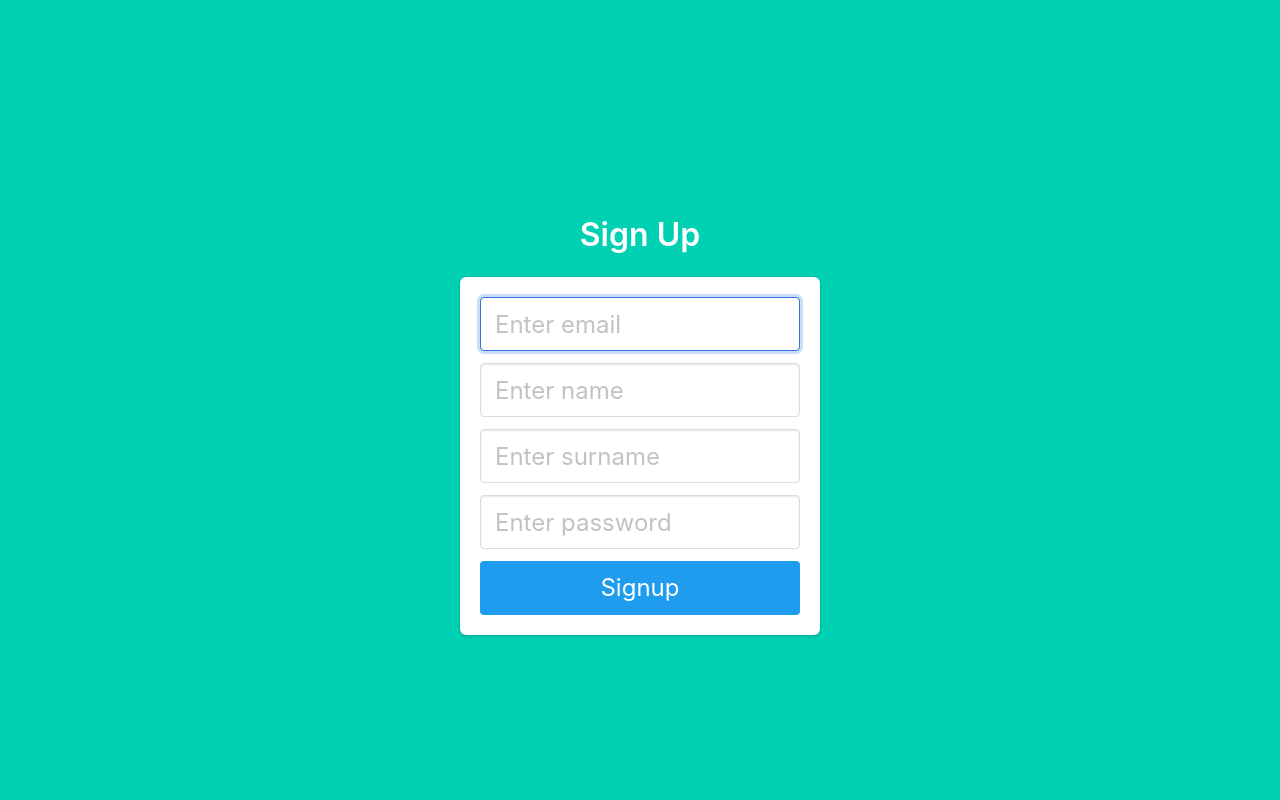
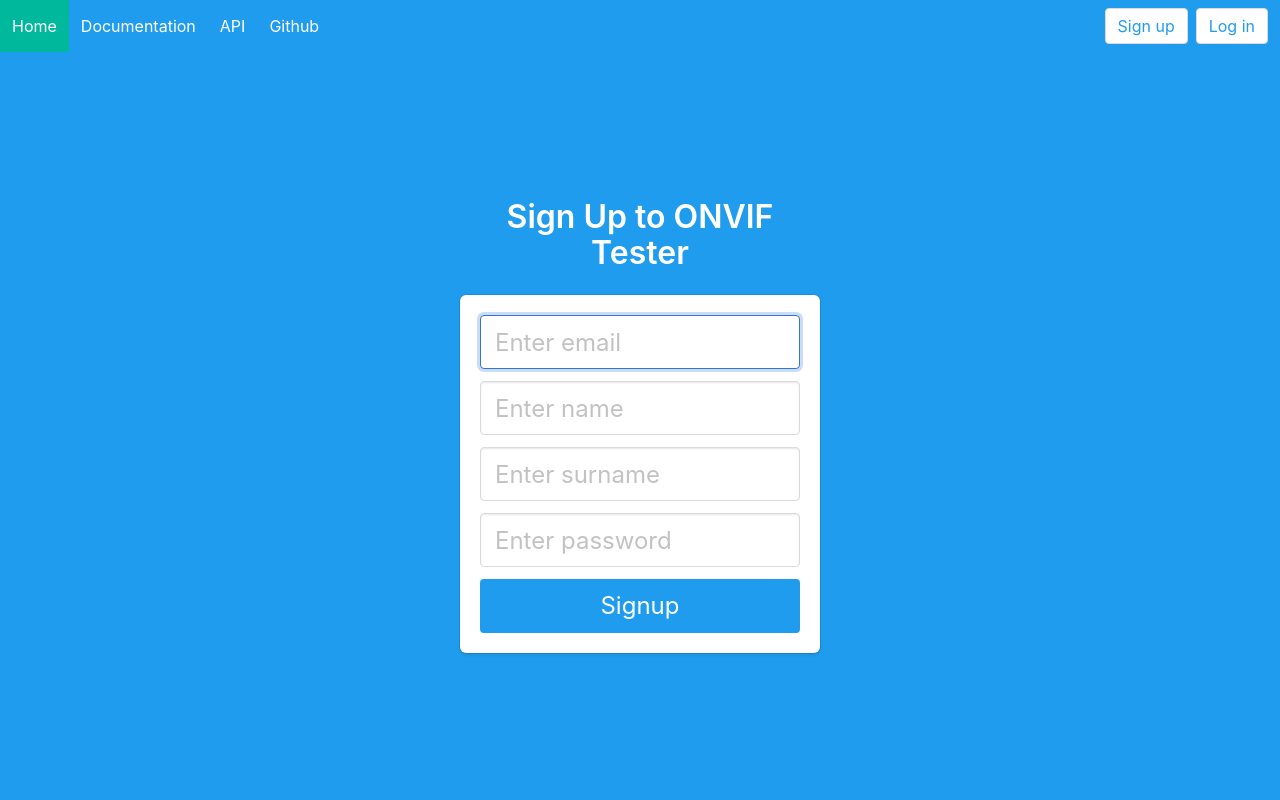
Before and after one commit to yaiestura/onvif_tester, a Flask app: page /register in a window 1280 px wide. Run offline with Flask 2, Linux system fonts and the light colour scheme; parts of the project's set-up code (start-up, migrations or seed data) failed here and were passed over.

Commit message:
modified templates

```diff
--- a/templates/base.html
+++ b/templates/base.html
@@ -7,23 +7,49 @@
     <meta charset="utf-8">
     <meta http-equiv="X-UA-Compatible" content="IE=edge">
     <meta name="viewport" content="width=device-width, initial-scale=1">
-    <title>Flask Auth Example</title>
+    <title>ONVIF Compliance Tester</title>
     <link rel="stylesheet" href="https://cdnjs.cloudflare.com/ajax/libs/bulma/0.7.2/css/bulma.min.css" />
 </head>
 
 <body>
-    <section class="hero is-primary is-fullheight">
+    <section class="hero is-primary has-background-info is-fullheight">
 
         <div class="hero-head">
-            <nav class="navbar">
-                <div class="container">
-
-                    <div id="navbarMenuHeroA" class="navbar-menu">
-                        <div class="navbar-end">
-                        </div>
+            <nav class="navbar" role="navigation" aria-label="main navigation">
+                <div class="navbar-brand">
+                  <a role="button" class="navbar-burger burger" aria-label="menu" aria-expanded="false" data-target="navbarBasicExample">
+                  </a>
+                </div>
+                <div id="navbarBasicExample" class="navbar-menu">
+                  <div class="navbar-start">
+                    <a class="navbar-item">
+                      Home
+                    </a>
+                    <a class="navbar-item">
+                      Documentation
+                    </a>
+                    <a class="navbar-item">
+                      API
+                    </a>
+                    <a class="navbar-item">
+                      Github
+                    </a>
+                  </div>
+                </div>
+                  <div class="navbar-end">
+                    <div class="navbar-item">
+                      <div class="buttons">
+                        <a href="/register" class="button has-text-info is-hidden-mobile">
+                          Sign up
+                        </a>
+                        <a href="/login" class="button has-text-info is-hidden-mobile">
+                          Log in
+                        </a>
+                      </div>
                     </div>
+                  </div>
                 </div>
-            </nav>
+              </nav>
         </div>
 
         <div class="hero-body">
--- a/templates/register.html
+++ b/templates/register.html
@@ -1,14 +1,4 @@
-{% with messages = get_flashed_messages() %}
-  {% if messages %}
-    <div class="alert">
-        <ul class="flashes">
-        {% for message in messages %}
-          <li>{{ message }}</li>
-        {% endfor %}
-        </ul>
-    </div>
-  {% endif %}
-  {% endwith %}
+<!-- Old Form Template-->
 <!--
 <form action="/register" method="post" class="form-horizontal">
     <h2>Signup to ONVIF Tester</h2>
@@ -32,16 +22,20 @@
 {% extends "base.html" %}
 
 {% block content %}
+{% with messages = get_flashed_messages() %}
+  {% if messages %}
+    <div class="alert">
+        <ul class="flashes">
+        {% for message in messages %}
+          <li>{{ message }}</li>
+        {% endfor %}
+        </ul>
+    </div>
+  {% endif %}
+  {% endwith %}
 <div class="column is-4 is-offset-4">
-    <h3 class="title">Sign Up</h3>
+    <h3 class="title">Sign Up to ONVIF Tester</h3>
     <div class="box">
-        {% with messages = get_flashed_messages() %}
-        {% if messages %}
-            <div class="notification is-danger">
-                {{ messages[0] }}. Go to <a href="{{ url_for('login') }}">login page</a>.
-            </div>
-        {% endif %}
-        {% endwith %}
         <form method="POST" action="/register">
             <div class="field">
                 <div class="control">
```
Also changed, not shown: templates/login.html (+11 -11 lines), database/app.db.
